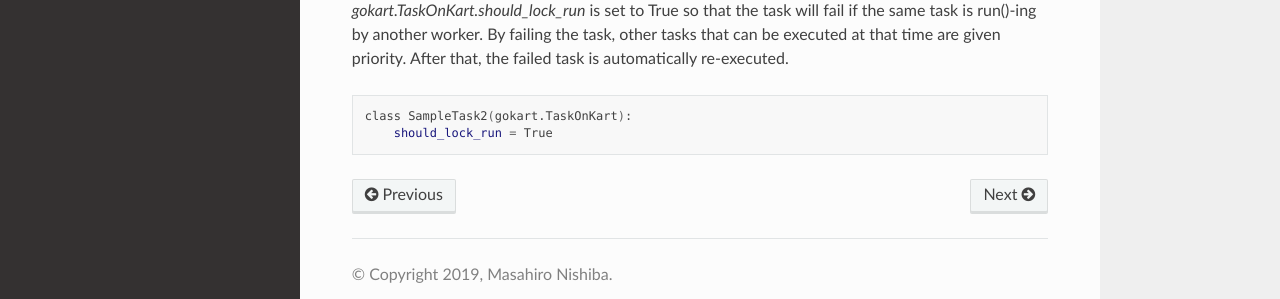
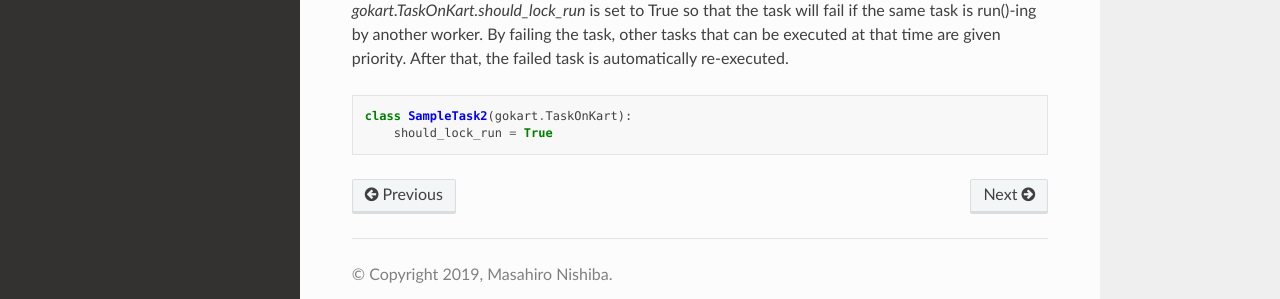
Before and after one commit to m3dev/gokart, a Sphinx documentation site: the page built from docs/efficient_run_on_multi_workers.rst, in a window 1280 px wide and 1001 px high. Shown: the part 657-956 px from the top of the window. Built offline with Sphinx 7.4.7 and the Read the Docs theme 2.0.0, drawn with Linux system fonts in a browser that asks for light colours; pages that are not in the unit, such as notebooks, are missing from menus; the version number is read from the project's files by our own code.

Commit message:
Update docs/efficient_run_on_multi_workers.rst
Co-authored-by: Keisuke OGAKI <hikingko1@gmail.com>

```diff
--- a/docs/efficient_run_on_multi_workers.rst
+++ b/docs/efficient_run_on_multi_workers.rst
@@ -26,7 +26,7 @@ Suppress run() of the same task with `should_lock_run`
 By failing the task, other tasks that can be executed at that time are given priority.
 After that, the failed task is automatically re-executed.
 
-.. code:: bash
+.. code:: python
 
     class SampleTask2(gokart.TaskOnKart):
         should_lock_run = True
```
